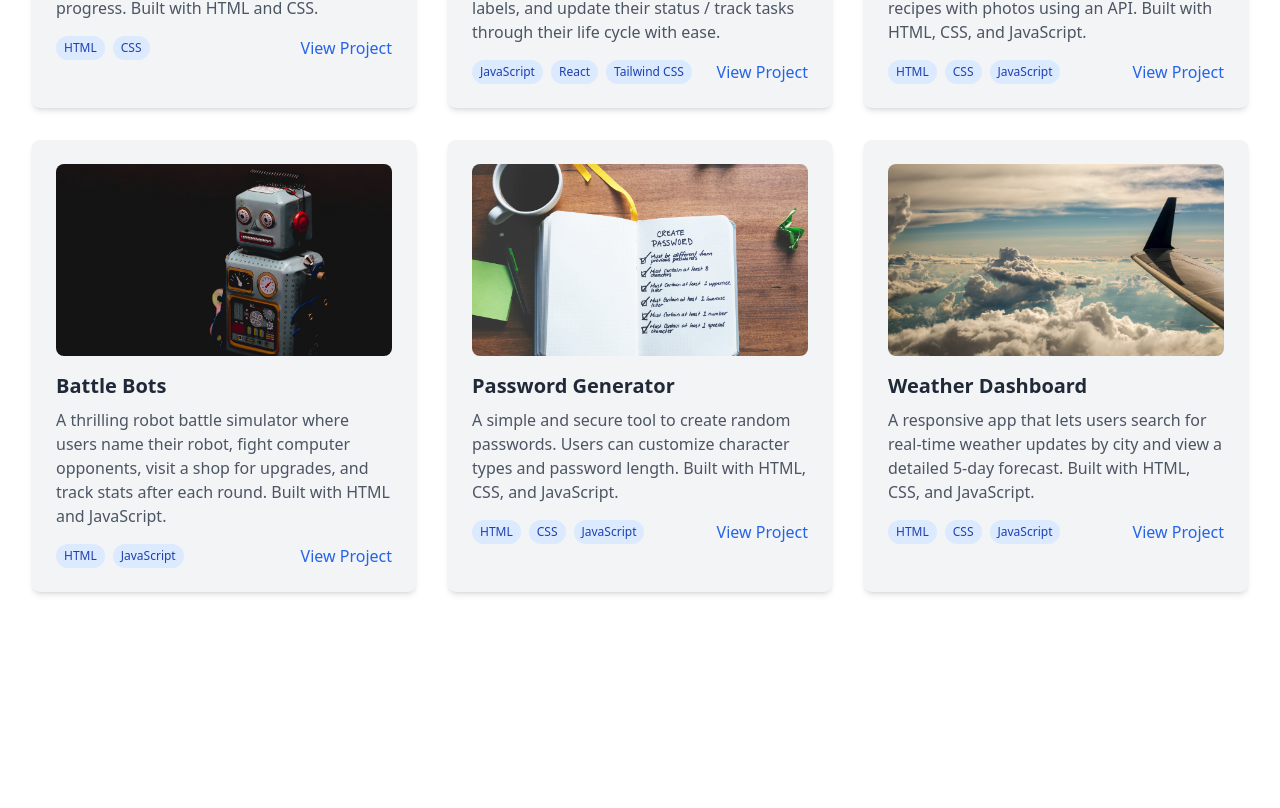
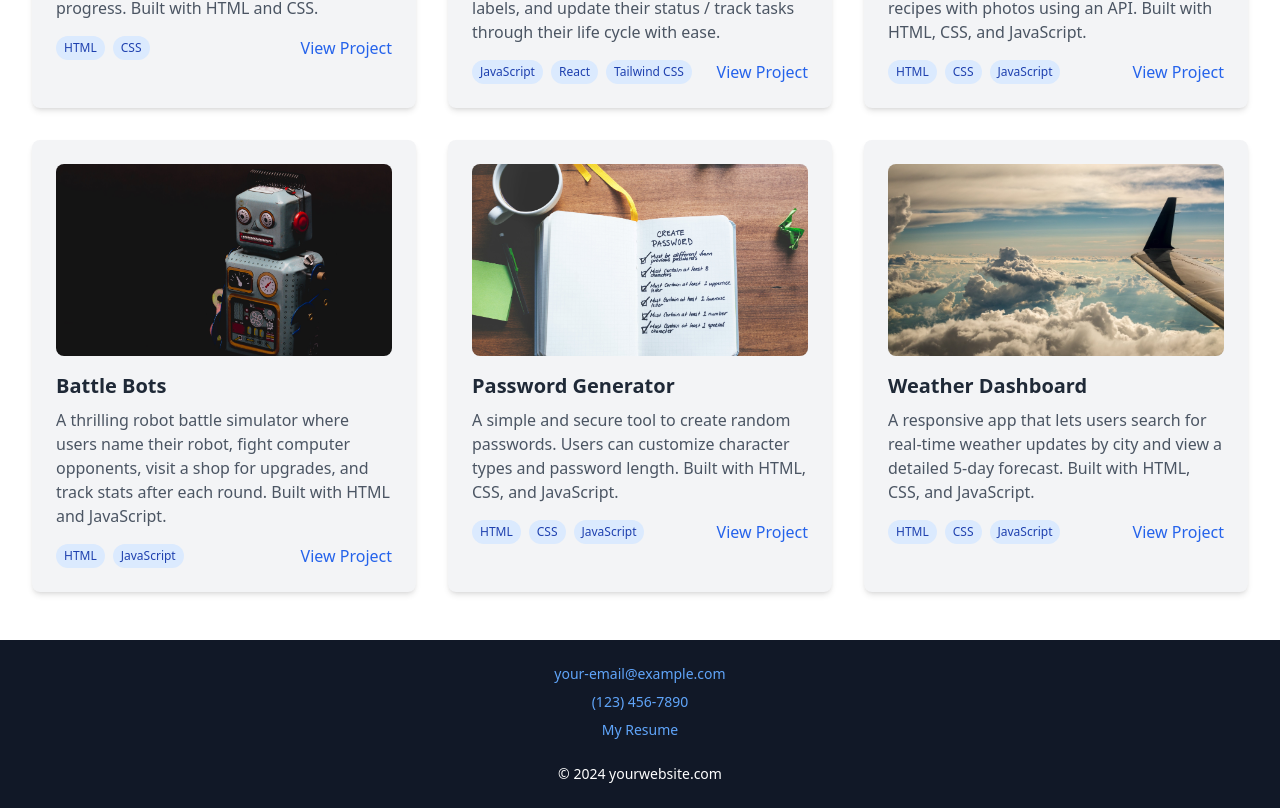
Before and after one commit to Tthompson8416/tanesiacodes, a React (Vite) app: page / in a window 1280 px wide. Shown: the part 1364-2172 px from the top of the page. Before the commit the page ends 2004 px from the top, so only its background shows below. Built offline with nearby package versions, Linux system fonts and the light colour scheme.

Commit message:
Footer section added

```diff
--- a/src/App.jsx
+++ b/src/App.jsx
@@ -1,9 +1,12 @@
-import PortfolioPage from './components/PortfolioPage'; // Correct import
+import PortfolioPage from './components/PortfolioPage';
+import Footer from './components/Footer';
+
 
 function App() {
   return (
     <div>
-      <PortfolioPage /> {/* Only render PortfolioPage */}
+      <PortfolioPage />
+      <Footer />
     </div>
   );
 }
--- /dev/null
+++ b/src/components/Footer.jsx
@@ -0,0 +1,37 @@
+const Footer = () => {
+  return (
+    <footer className="bg-gray-900 text-white py-6">
+      <div className="max-w-6xl mx-auto px-4 text-center">
+        <p className="text-sm">
+          <a
+            href="mailto:your-email@example.com"
+            className="text-blue-400 hover:underline"
+          >
+            your-email@example.com
+          </a>
+        </p>
+        <p className="text-sm mt-2">
+          <a
+            href="tel:+1234567890"
+            className="text-blue-400 hover:underline"
+          >
+            (123) 456-7890
+          </a>
+        </p>
+        <p className="text-sm mt-2">
+          <a
+            href="/path-to-resume.pdf"
+            target="_blank"
+            rel="noopener noreferrer"
+            className="text-blue-400 hover:underline"
+          >
+            My Resume
+          </a>
+        </p>
+        <p className="text-sm mt-6">&copy; {new Date().getFullYear()} yourwebsite.com</p>
+      </div>
+    </footer>
+  );
+};
+
+export default Footer;
```
